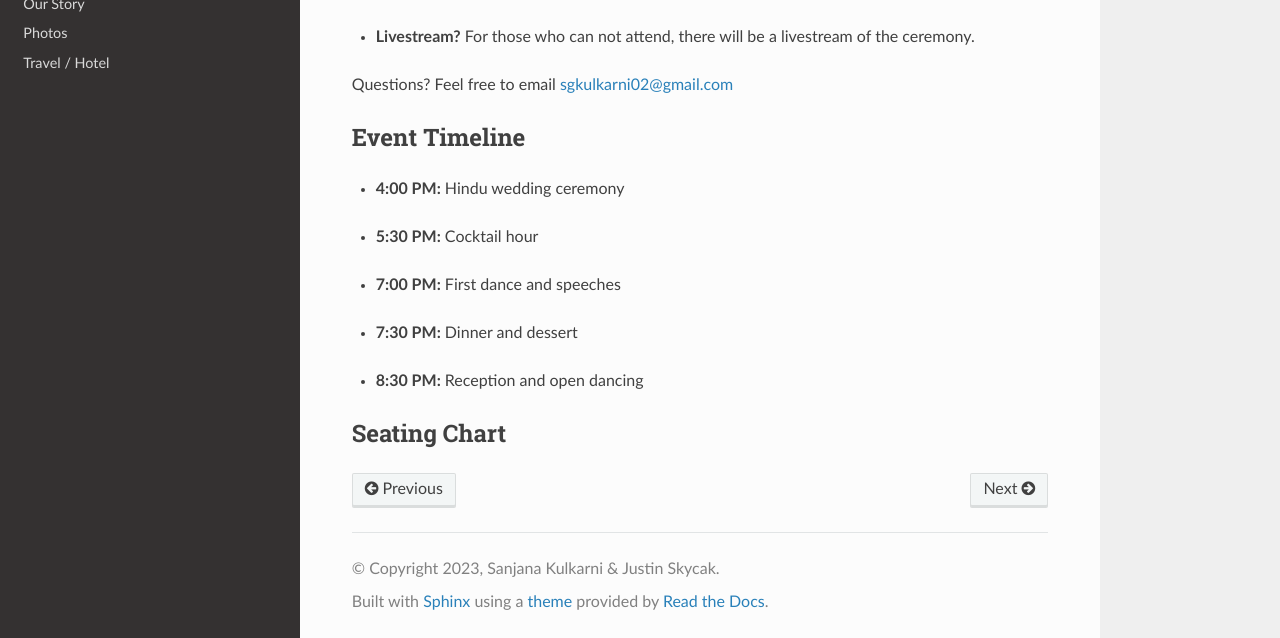
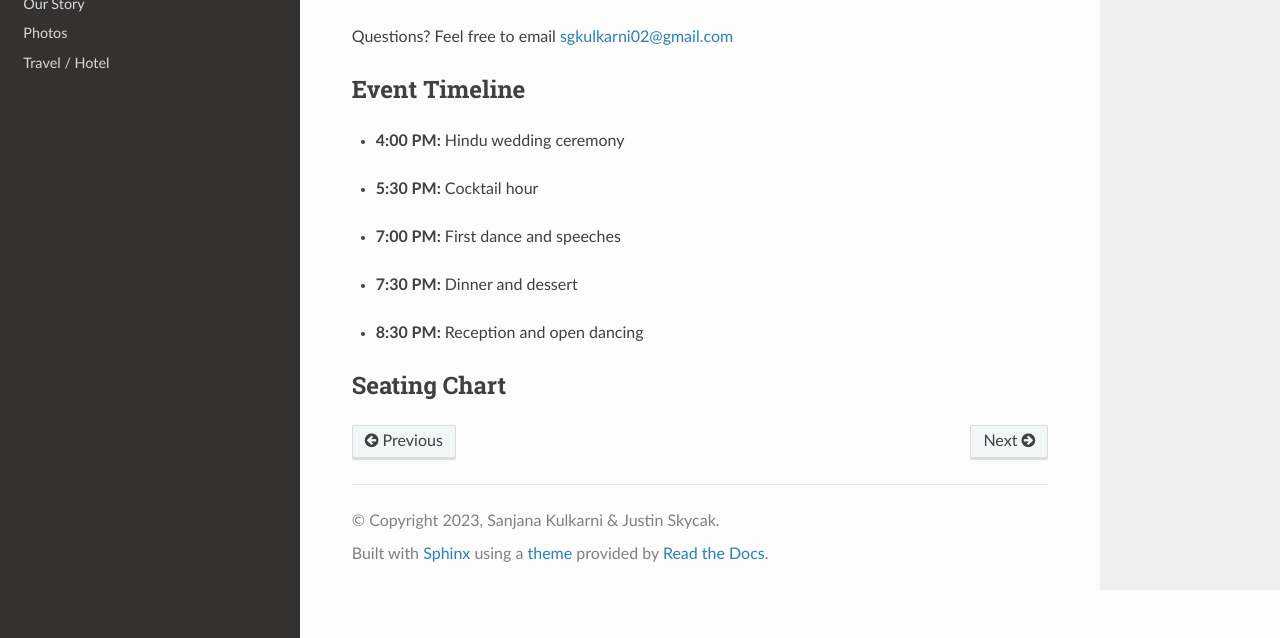
Before and after one commit to jpskycak/wedding, a Sphinx documentation site: the page built from docs/source/event.rst, in a window 1280 px wide and 900 px high, scrolled down 662 px, cut to the strip 262-900 px from the top of the window. Built offline with Sphinx 7.4.7 and the Read the Docs theme 2.0.0, drawn with Linux system fonts in a browser that asks for light colours.

Commit message:
Update event.rst

```diff
--- a/docs/source/event.rst
+++ b/docs/source/event.rst
@@ -32,7 +32,6 @@ Overview
 * **Registry?** No gifts, please. Your presence is the only gift we need :D
 \
 
-* **Livestream?** For those who can not attend, there will be a livestream of the ceremony.
 
 Questions? Feel free to email sgkulkarni02@gmail.com
 
```
